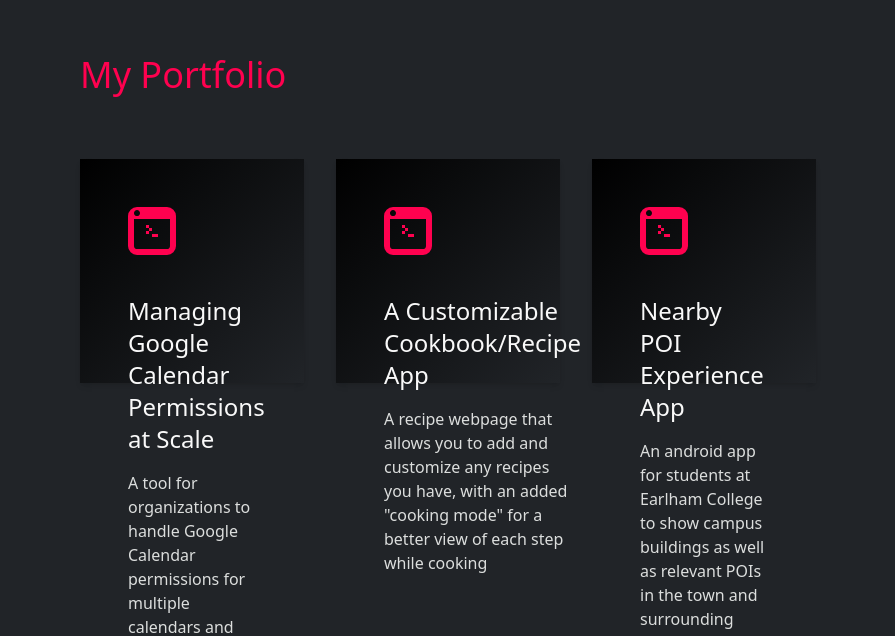
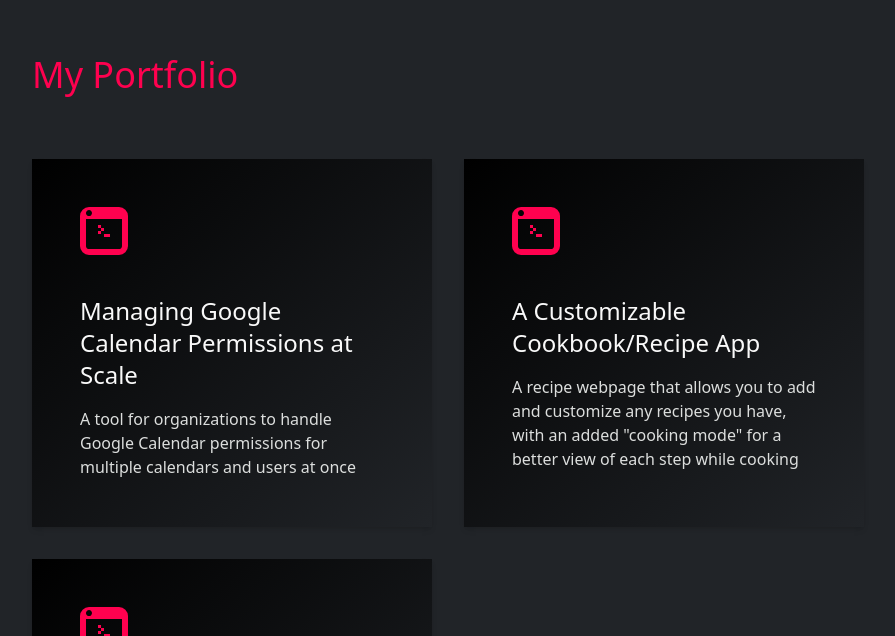
Before and after one commit to AsianHam/my-website, a Next.js app: page / in a window 1280 px wide. Shown: the part 1705-2341 px from the top of the page, without its empty margins (192-1087 px from the left). Built offline with nearby package versions, Linux system fonts and the light colour scheme.

Commit message:
update project sizing and breakpoints

```diff
--- a/src/components/project.tsx
+++ b/src/components/project.tsx
@@ -10,7 +10,7 @@ interface ProjectProps {
 export const Project = ({ href, title, description }: ProjectProps) => (
   <Link
     href={href}
-    className='flex group aspect-square shadow-md bg-gradient-to-br from-black to-shark duration-500 hover:-translate-y-4 relative'
+    className='flex group w-full shadow-md bg-gradient-to-br from-black to-shark duration-500 hover:-translate-y-4 relative'
     target='_blank'
   >
     <span className='flex flex-col w-full m-12'>
--- a/src/components/sections/portfolio-section.tsx
+++ b/src/components/sections/portfolio-section.tsx
@@ -4,11 +4,11 @@ import { Project } from '../project';
 export const PortfolioSection = forwardRef<HTMLElement>((_props, ref) => (
   <section
     id='portfolio'
-    className='flex flex-col justify-center w-full h-full px-40 py-40'
+    className='flex flex-col justify-center w-full h-full px-18 1200:px-28 1440:px-40 py-40'
     ref={ref}
   >
     <h2 className='text-4xl text-torch-red'>My Portfolio</h2>
-    <div className='grid grid-cols-3 w-full h-fit place-content-evenly gap-8 pt-16'>
+    <div className='grid grid-cols-1 768:grid-cols-2 1440:grid-cols-3 w-full h-fit place-content-evenly gap-8 pt-16'>
       <Project
         href='https://github.com/AsianHam/calendarAdd'
         title='Managing Google Calendar Permissions at Scale'
--- a/tailwind.config.ts
+++ b/tailwind.config.ts
@@ -27,6 +27,11 @@ const config: Config = {
       spacing: {
         '30': '7.5rem',
       },
+      screens: {
+        '1440': '1440px',
+        '1200': '1200px',
+        '768': '768px',
+      },
     },
   },
   plugins: [],
```
